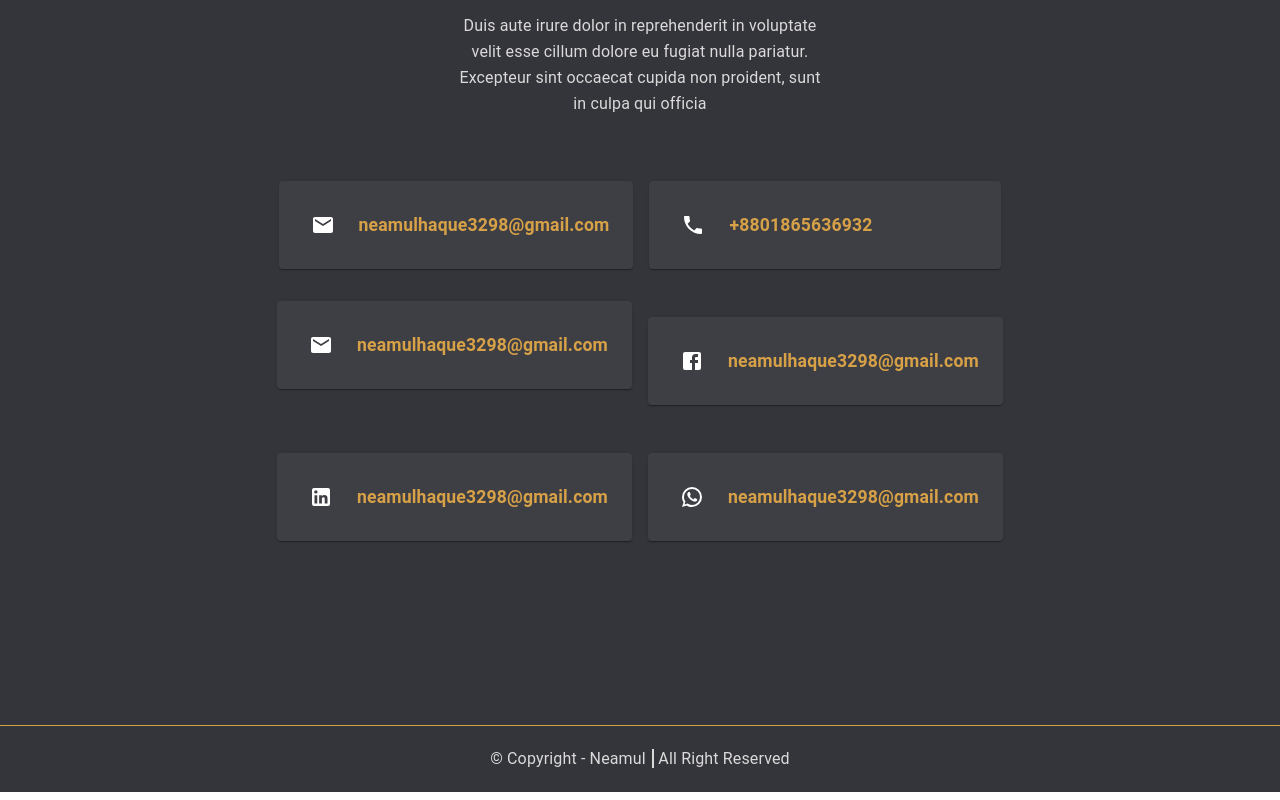
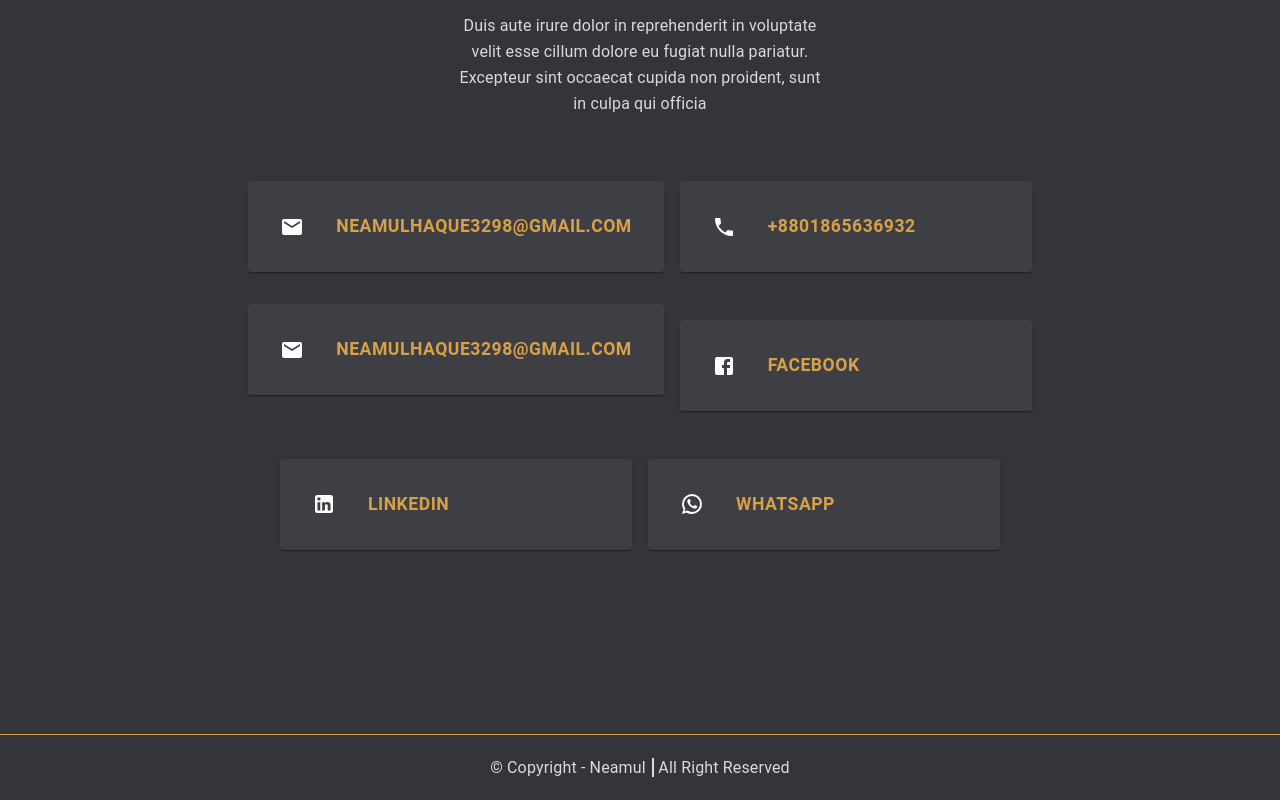
Before and after one commit to Neamul01/portfolio-second-nextjs, a Next.js app: page / in a window 1280 px wide. Shown: the part 4197-4997 px from the top of the page. Built offline with nearby package versions, Linux system fonts and the light colour scheme.

Commit message:
styles added in contact infos

```diff
--- a/components/Contact.tsx
+++ b/components/Contact.tsx
@@ -1,10 +1,12 @@
-import { Box, Card, CardContent, IconButton, Stack, Typography } from '@mui/material'
+import { Box, Button, Card, CardContent, IconButton, Stack, Typography } from '@mui/material'
 import React from 'react'
-import EmailIcon from '@mui/icons-material/Email';
-import PhoneIcon from '@mui/icons-material/Phone';
-import FacebookIcon from '@mui/icons-material/Facebook';
-import LinkedInIcon from '@mui/icons-material/LinkedIn';
-import WhatsAppIcon from '@mui/icons-material/WhatsApp';
+// import EmailIcon from '@mui/icons-material/Email';
+// import PhoneIcon from '@mui/icons-material/Phone';
+// import FacebookIcon from '@mui/icons-material/Facebook';
+// import LinkedInIcon from '@mui/icons-material/LinkedIn';
+// import WhatsAppIcon from '@mui/icons-material/WhatsApp';
+import { Email, Phone, Facebook, LinkedIn, WhatsApp } from '@mui/icons-material'
+import Styles from '../styles/Home.module.css'
 
 export const Contact = () => {
     const contacts = [
@@ -29,12 +31,6 @@ export const Contact = () => {
         }
     ]
 
-    // const MaterialIcon = ({ icon: string }) => {
-    //     switch (icon) {
-    //         case 'AccessAlarmIcon': return <EmailIcon />
-    //         default: return null
-    //     }
-    // }
     return (
         <Box
             sx={{
@@ -111,7 +107,7 @@ export const Contact = () => {
             >
 
                 {/* email card  */}
-                <Card sx={{ minWidth: 275 }}>
+                <Card sx={{ minWidth: '22rem' }}>
                     <CardContent
                         sx={{
                             display: 'flex',
@@ -120,16 +116,18 @@ export const Contact = () => {
                         }}
                     >
                         <IconButton aria-label="email">
-                            <EmailIcon />
+                            <Email />
                         </IconButton>
-                        <Typography
+                        <Button
+                            href='!#'
+                            className={Styles.menuArea}
                             sx={{
                                 fontSize: '1.1rem',
                                 color: 'text.secondary',
                                 fontWeight: 'bold',
                                 ml: '1rem'
                             }}
-                        >neamulhaque3298@gmail.com</Typography>
+                        >neamulhaque3298@gmail.com</Button>
                     </CardContent>
                 </Card>
 
@@ -143,21 +141,23 @@ export const Contact = () => {
                         }}
                     >
                         <IconButton aria-label="email">
-                            <PhoneIcon />
+                            <Phone />
                         </IconButton>
-                        <Typography
+                        <Button
+                            href='!#'
+                            className={Styles.menuArea}
                             sx={{
                                 fontSize: '1.1rem',
                                 color: 'text.secondary',
                                 fontWeight: 'bold',
                                 ml: '1rem'
                             }}
-                        >+8801865636932</Typography>
+                        >+8801865636932</Button>
                     </CardContent>
                 </Card>
 
                 {/* skype card  */}
-                <Card sx={{ minWidth: 275, marginTop: '0 !important' }}>
+                <Card sx={{ minWidth: '22rem', marginTop: '0 !important' }}>
                     <CardContent
                         sx={{
                             display: 'flex',
@@ -166,21 +166,23 @@ export const Contact = () => {
                         }}
                     >
                         <IconButton aria-label="email">
-                            <EmailIcon />
+                            <Email />
                         </IconButton>
-                        <Typography
+                        <Button
+                            href='!#'
+                            className={Styles.menuArea}
                             sx={{
                                 fontSize: '1.1rem',
                                 color: 'text.secondary',
                                 fontWeight: 'bold',
                                 ml: '1rem'
                             }}
-                        >neamulhaque3298@gmail.com</Typography>
+                        >neamulhaque3298@gmail.com</Button>
                     </CardContent>
                 </Card>
 
                 {/* facebook card  */}
-                <Card sx={{ minWidth: 275 }}>
+                <Card sx={{ minWidth: '22rem' }}>
                     <CardContent
                         sx={{
                             display: 'flex',
@@ -189,21 +191,23 @@ export const Contact = () => {
                         }}
                     >
                         <IconButton aria-label="email">
-                            <FacebookIcon />
+                            <Facebook />
                         </IconButton>
-                        <Typography
+                        <Button
+                            href='!#'
+                            className={Styles.menuArea}
                             sx={{
                                 fontSize: '1.1rem',
                                 color: 'text.secondary',
                                 fontWeight: 'bold',
                                 ml: '1rem'
                             }}
-                        >neamulhaque3298@gmail.com</Typography>
+                        >Facebook</Button>
                     </CardContent>
                 </Card>
 
                 {/* linkedin card  */}
-                <Card sx={{ minWidth: 275 }}>
+                <Card sx={{ minWidth: '22rem' }}>
                     <CardContent
                         sx={{
                             display: 'flex',
@@ -212,21 +216,23 @@ export const Contact = () => {
                         }}
                     >
                         <IconButton aria-label="email">
-                            <LinkedInIcon />
+                            <LinkedIn />
                         </IconButton>
-                        <Typography
+                        <Button
+                            href='!#'
+                            className={Styles.menuArea}
                             sx={{
                                 fontSize: '1.1rem',
                                 color: 'text.secondary',
                                 fontWeight: 'bold',
                                 ml: '1rem'
                             }}
-                        >neamulhaque3298@gmail.com</Typography>
+                        >LinkedIn</Button>
                     </CardContent>
                 </Card>
 
                 {/* whatsApp card  */}
-                <Card sx={{ minWidth: 275 }}>
+                <Card sx={{ minWidth: '22rem' }}>
                     <CardContent
                         sx={{
                             display: 'flex',
@@ -235,16 +241,18 @@ export const Contact = () => {
                         }}
                     >
                         <IconButton aria-label="email">
-                            <WhatsAppIcon />
+                            <WhatsApp />
                         </IconButton>
-                        <Typography
+                        <Button
+                            href='!#'
+                            className={Styles.menuArea}
                             sx={{
                                 fontSize: '1.1rem',
                                 color: 'text.secondary',
                                 fontWeight: 'bold',
                                 ml: '1rem'
                             }}
-                        >neamulhaque3298@gmail.com</Typography>
+                        >WhatsApp</Button>
                     </CardContent>
                 </Card>
             </Stack>
```
